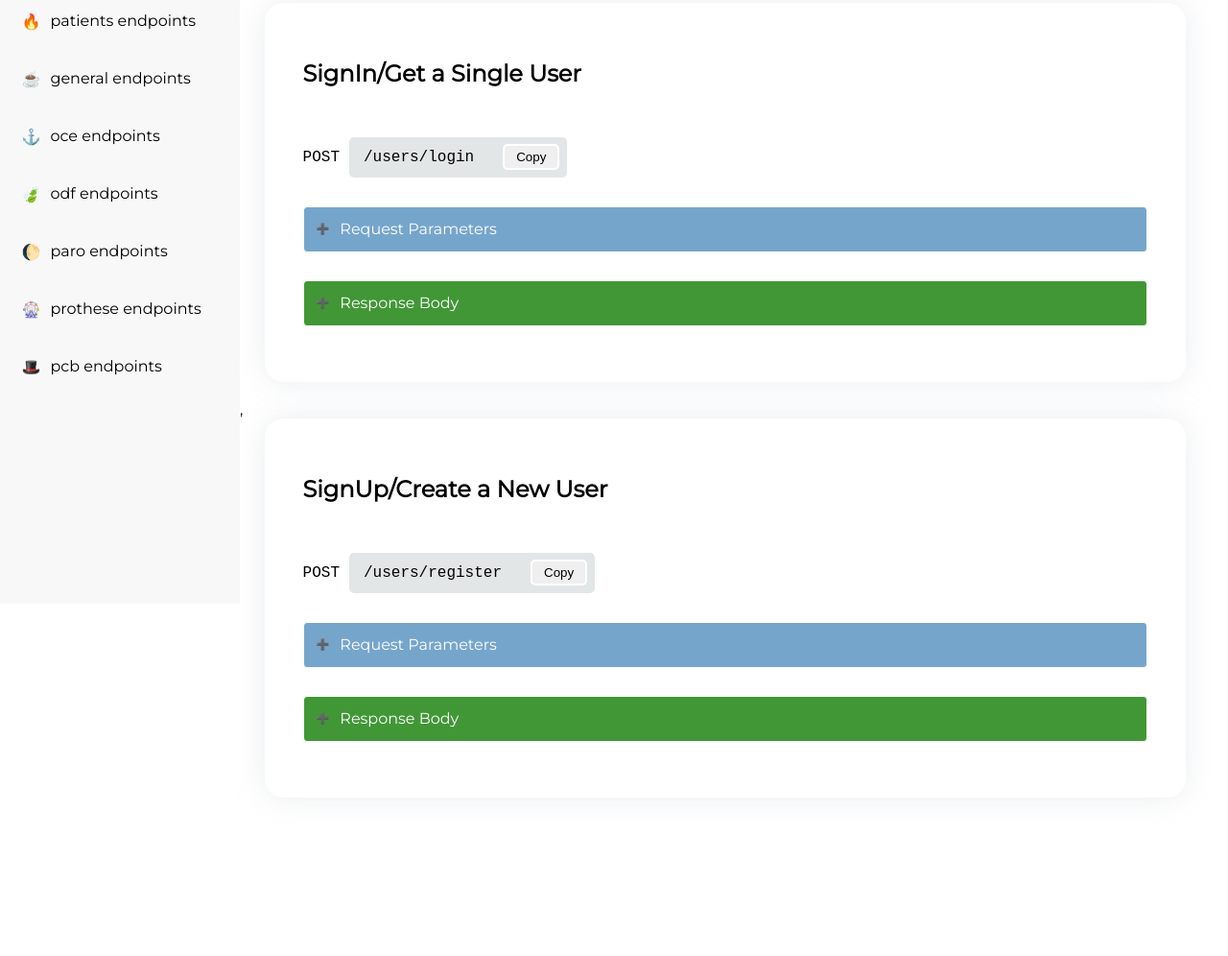
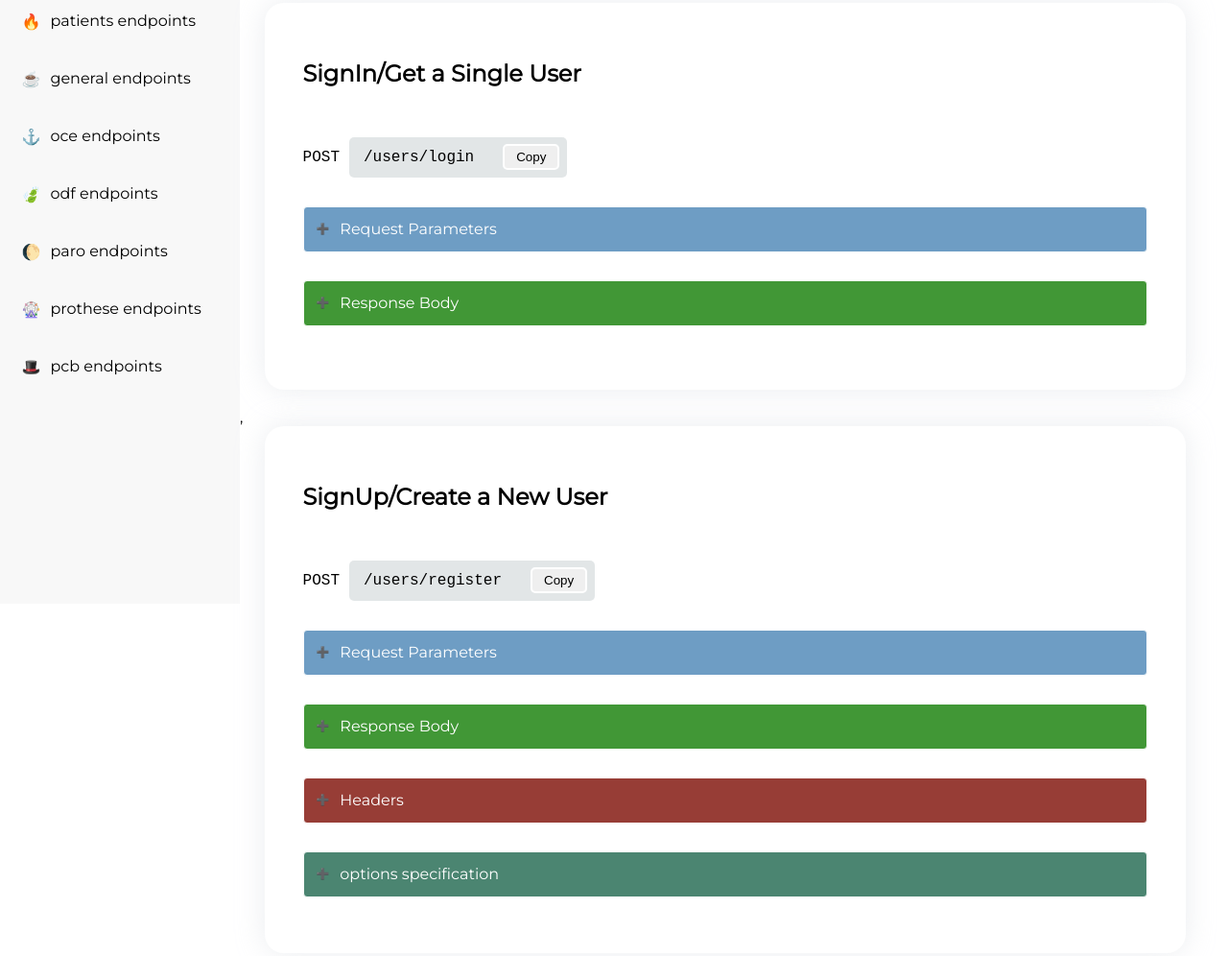
Before and after one commit to Sidahmeders/adenTech_api_docs, a plain HTML site: page pages/users.html in a window 1280 px wide. Shown: the part 171-1167 px from the top of the page at 96% size. Before the commit the page ends 1029 px from the top, so only its background shows below. Drawn offline with Linux system fonts and the light colour scheme.

Commit message:
added the starts headers

```diff
--- a/models/users-endpoint.js
+++ b/models/users-endpoint.js
@@ -51,7 +51,7 @@ export default [
                 -gender: "string" ! @< male, female >,
                 -faculty: "string" !,
                 -country: "string",
-                -year_of_study: "integer" < 1st, 2nd, 3rd, 4th, 5th, 6th >,
+                -year_of_study: "integer" @< 1st, 2nd, 3rd, 4th, 5th, 6th >,
                 -grade: "string" @ < student, resident, assistant, master_assistant, professor >,
                 -specialty: "string" @< OCE, ODF, PARO, PROTHESE, PCB >
             )
@@ -79,6 +79,18 @@ export default [
                     --}
                 -}
             }
+        `,
+        headers: `
+            *Request Headers*
+                -authToken: "bearerToken" !
+                -ContentType: "application/json"
+        `,
+        specification: `
+            *role*
+                -_unAuthorized: can't create/update/delete new patients or patients record
+                -_student: can create/update new patients and patients record
+                -_assistant/_professor: can create/update new patients and patients record, plus some related utilities
+                    based on specialty (odf_chart, cephalometric_chart, etc...)
         `
     }
 ]
--- a/scripts/main.js
+++ b/scripts/main.js
@@ -14,23 +14,48 @@ function appendEndpointData(endpointData) {
 
         for (let detail of detailsElement) {
             const alterdHtml = alterInnerHtml(detail.innerHTML)
-            const alterdText = alterInnerText(detail)
+            const { entries, headerText } = alterInnerText(detail)
 
             detail.innerHTML = alterdHtml
 
             // chnage request/response entry color
-            for (let entry of alterdText) {
-                const newText = detail.innerHTML.replace(
+            for (let entry of entries) {
+                const styledEntry = detail.innerHTML.replace(
                     entry,
                     `<span style="color:white;">${entry}</span>`
                 )
-                detail.innerHTML = newText
+                detail.innerHTML = styledEntry
+            }
+            // change text between stars(*text*)
+            if (headerText) {
+                for (let entry of headerText) {
+                    const textHeaderStyles = `
+                        color:gold;
+                        background:#9923;
+                        padding:5px 12px;
+                        display:block;
+                        margin-bottom: -15px;
+                    `
+                    const styledHeader = detail.innerHTML.replace(
+                        entry,
+                        `<span style="${textHeaderStyles}"> > ${entry.replace(/\*/g, '')}</span>`
+                    )
+                    detail.innerHTML = styledHeader
+                }
             }
         }
     }
 }
 
-function createEndpointElement({ title, method, route, request, response }) {
+function createEndpointElement({
+    title,
+    method,
+    route,
+    request,
+    response,
+    headers,
+    specification
+}) {
     return `
         <div class="endpoint">
             <h2>${title}</h2>
@@ -55,6 +80,26 @@ function createEndpointElement({ title, method, route, request, response }) {
                         ${response}
                     </p>
                 </details>
+                ${
+                    headers
+                        ? ` <details class="headers">
+                                <summary>Headers</summary>
+                                <p>
+                                    ${headers}
+                                </p>
+                            </details>`
+                        : '<div style="margin-bottom: -15px"></div>'
+                }
+                ${
+                    specification
+                        ? `<details class="specification">
+                                <summary>options specification</summary>
+                                <p>
+                                    ${specification}
+                                </p>
+                            </details>`
+                        : '<div style="margin-bottom: -15px"></div>'
+                }
             </div>
         </div>
     `
@@ -77,15 +122,18 @@ function alterInnerHtml(innerHTML) {
 
 function alterInnerText(detail) {
     let innerText = detail.children[1].innerText
+
+    // match the object entries that are preceded by minus(-) and end by colons(:)
     let entries = innerText.split(':').map((item) => item.replace(/\n/g, ''))
-
     if (innerText.includes('token')) {
         entries = mapEntries(entries, 3)
     } else {
         entries = mapEntries(entries, 1)
     }
+    // match text between starts(*someText*)
+    let headerText = innerText.match(RegExp(/\*[\s\S]*?\*/, 'g'))
 
-    return entries
+    return { entries, headerText }
 }
 
 function mapEntries(entries, index) {
--- a/styles/main.css
+++ b/styles/main.css
@@ -62,11 +62,19 @@ details p {
 }
 
 details.request {
-    background: #76a5cc;
+    background: #6e9dc4;
 }
 
 details.response {
     background: #419736;
+}
+
+details.headers {
+    background: #973d36;
+}
+
+details.specification {
+    background: rgb(75, 133, 113);
 }
 
 summary {
```
